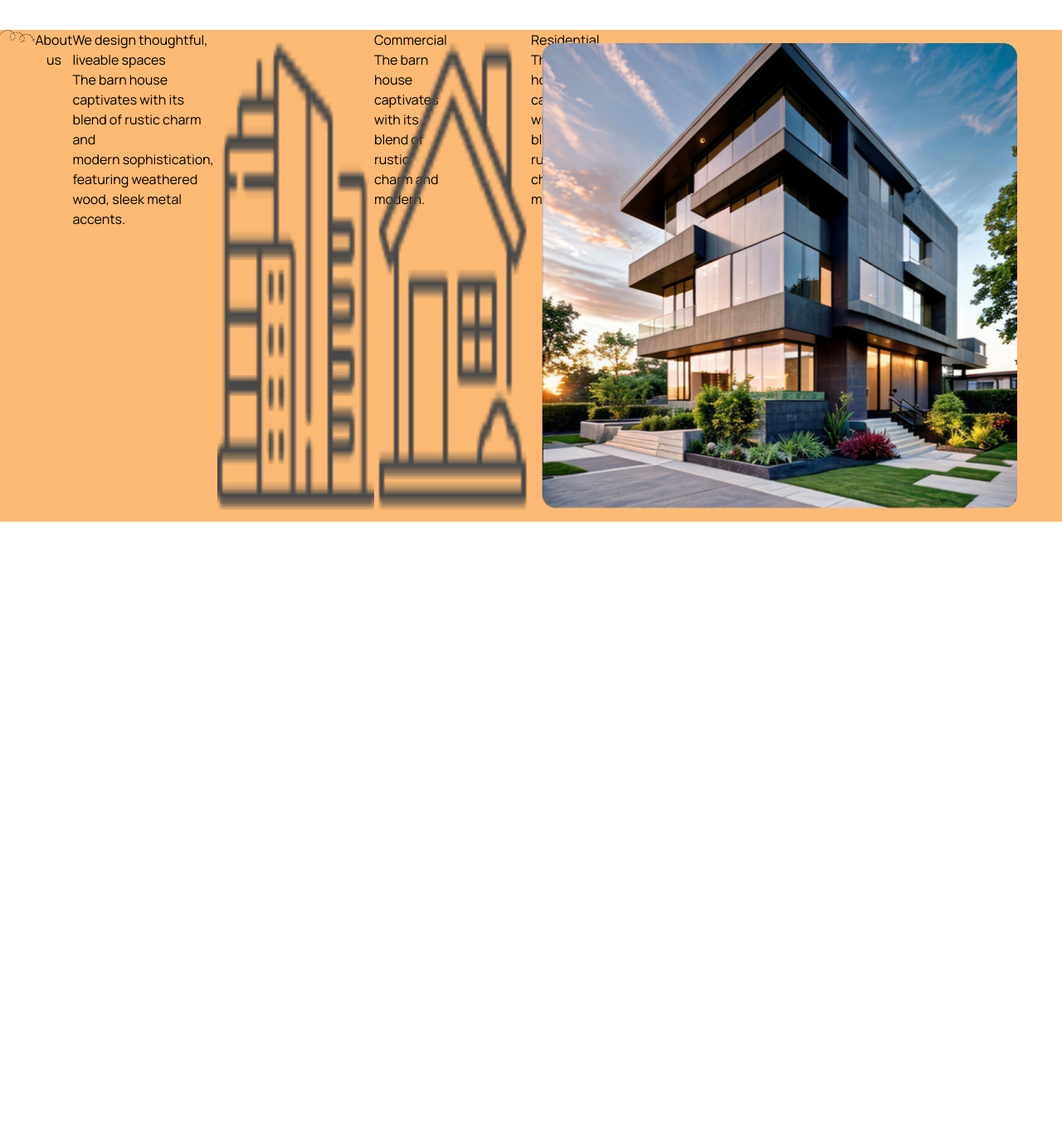
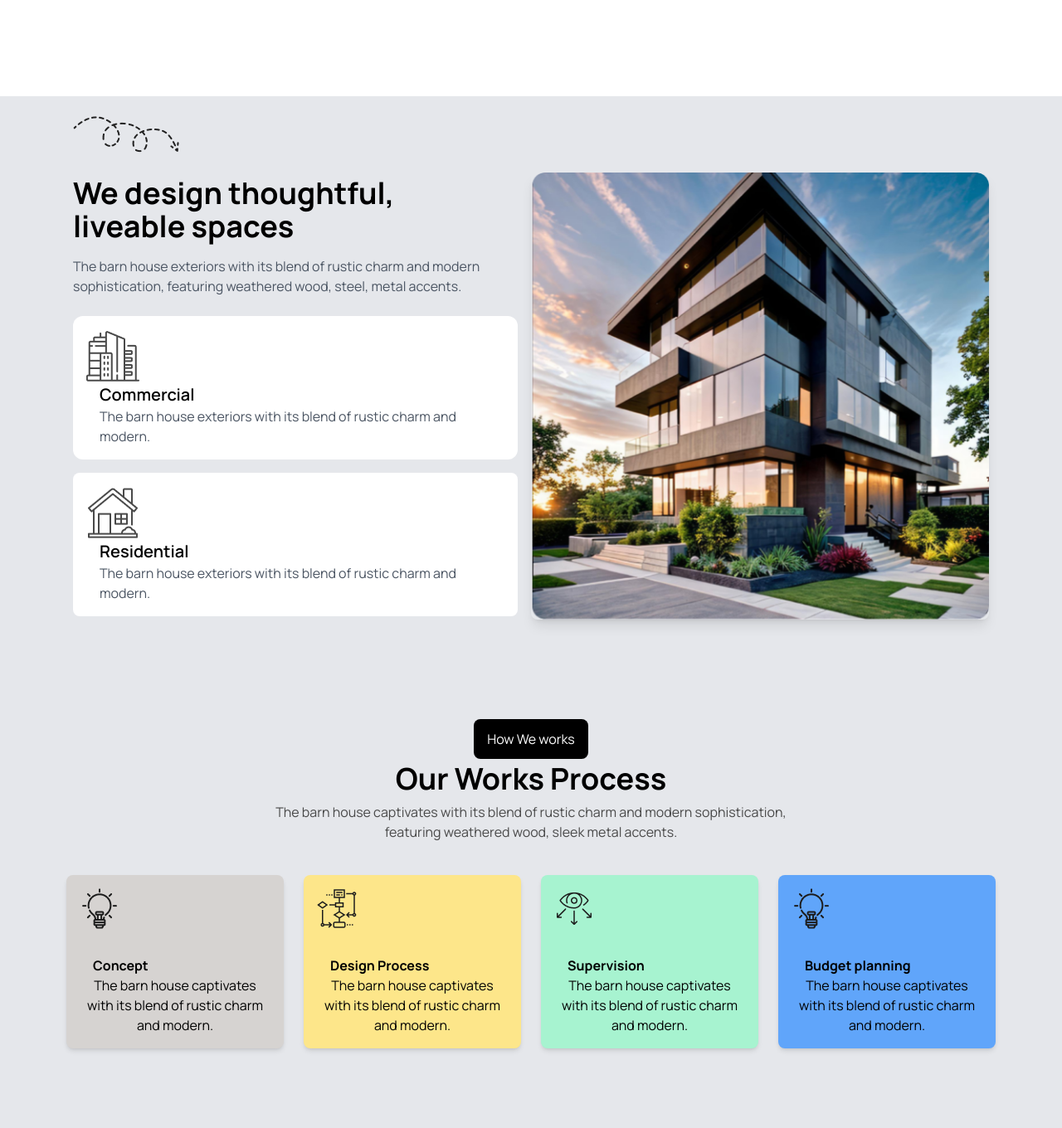
Before and after one commit to rashed62062/g-B10-Assignment-03, a plain HTML site: page index.html in a window 1280 px wide. Shown: the part 706-2066 px from the top of the page at 83% size. Before the commit the page ends 1335 px from the top, so only its background shows below. Drawn offline with nearby package versions, Linux system fonts and the light colour scheme.

Commit message:
our work section done

```diff
--- a/index.html
+++ b/index.html
@@ -17,6 +17,11 @@
 
 
     <title>House </title>
+    <style>
+        .light{
+            color: #494949;
+        }
+    </style>
 
 
     <style>
@@ -26,7 +31,8 @@
 }
     </style>
 </head>
-<body class="manrope">
+<body class="manrope w-full">
+ <header class="lg:flex mt-10 mb-20">
 
  <!-- navar section -->
  <section class="w-screen h-full">
@@ -34,19 +40,19 @@
       <div class="flex">   <a href=""><i class="fa-solid fa-arrow-right-long -rotate-45 text-xl rounded-full py-2 px-3 gap-1 bg-black text-white"  ></i> </a>
         <h1 class="font-bold flex mt-3 font-sm">Rinterio</h1></div>
 
-            <ul class="flex gap-10 justify-center items-center text-xl">
+        <!-- <ul class="flex gap-10 justify-center items-center text-xl md:hidden">
             <li> <a href=""></a>Home</li>
             <li> <a href=""></a> Services</li>
             <li> <a href=""></a>Portfolio</li>
             <li> <a href=""></a>Blogs</li>
-                <li> <a href=""></a>Contact Us</li>
-
+            <li> <a href=""></a>Contact Us</li> -->
+<!--
           <div class="flex gap-4 ml-4">
             <li class="bg-gray-500"> <a href=""></a><i class="fa-thin fa-magnifying-glass"></i> </li>
             <li> <a href=""></a> m</li>
              <li class="bg-[#ABEF5F] rounded-lg py-5 px-7 font-bold"><a href="" ></a>Book consult <i class="fa-solid fa-arrow-right-long -rotate-45 text-xl rounded-full bg-black text-white py-2 px-3"  ></i></li>
           </div>
-
+                  -->
         </ul>
     </nav>
 
@@ -76,62 +82,134 @@
 
     </section>
 </section>
+ </header>
 
-    <!-- About us section -->
+    <!-- About us section  start-->
 
 
 
  <main>
-    <section class="bg-orange-300">
-        <!-- about us img section -->
-        <div class="grid grid-cols-2">
-            <div class="flex">
+    <section class="bg-gray-200 w-full">
+        <div class="max-w-6xl mx-auto p-6">
+            <div>
+                <!-- img section -->
                 <div>
                     <img src="assets/Vector.png" alt="">
                 </div>
+
+                <!-- button section -->
                  <div>
-                    <!-- button section -->
-                    <button>  About us</button>
+                    <button></button>
+                 </div>
+            </div>
+            <!-- About Us Section -->
+            <div>
+                <div class="lg:flex   grid grid-cols-1 md:cols-2 lg:grid-cols-4 items-center justify-between">
+                    <!-- Text and Icons Section -->
+                    <div class="w-full lg:w-1/2 lg:pr-4 mb-6 lg:mb-0">
+                        <h2 class="text-4xl font-bold mb-4 text-center lg:text-left">We design thoughtful, <br> liveable spaces</h2>
+                        <p class="text-gray-600 mb-6 text-center lg:text-left">
+                            The barn house exteriors with its blend of rustic charm and modern sophistication, featuring
+                            weathered wood, steel, metal accents.
+                        </p>
+                        <div class="space-y-4">
+                            <!-- Commercial Section -->
+                            <div class="items-center bg-white p-4  rounded-xl">
+                                <div class="">
+                                   <img src="assets/commercial.png" alt="">
+                                </div>
+                                <div class="ml-4">
+                                    <h3 class="text-xl font-semibold">Commercial</h3>
+                                    <p class="text-gray-600">The barn house exteriors with its blend of rustic charm and modern.</p>
+                                </div>
+                            </div>
+                            <!-- Residential Section -->
+                            <div class="items-center bg-white p-4 rounded-lg">
+                                <div class="">
+                                    <img src="assets/residential.png" alt="">
+                                </div>
+                                <div class="ml-4">
+                                    <h3 class="text-xl font-semibold">Residential</h3>
+                                    <p class="text-gray-600">The barn house exteriors with its blend of rustic charm and modern.</p>
+                                </div>
+                            </div>
+                        </div>
+                    </div>
+                    <!-- Image Section -->
+                    <div class="w-full lg:w-1/2 ">
+                        <img class="rounded-lg shadow-lg w-full h-auto" src="assets/Rectangle.png" alt="Modern House">
+                    </div>
+                </div>
+            </div>
+        </div>
+         <!-- Our Works Process start -->
+
+
+
+        <section class="py-8 lg:py-24 px-20 bg-gray-200 ">
+            <!--button section -->
+
+
+            <div class="text-center mb-1">
+                <button class="bg-black py-3 px-4 text-white rounded-lg">How We works</button>
+
+            </div>
+            <!-- text section -->
+             <div class="text-center  ">
+                <h1 class="text-2xl font-bold md:text-4xl mb-2">Our Works Process</h1>
+                <p class="light mb-10">The barn house captivates with its blend of rustic charm and modern sophistication, <br> featuring weathered wood, sleek metal accents.</p>
+
+             </div>
+             <!-- grid  card section -->
+               <div class="grid grid-cols-1 md:grid-cols-2 lg:grid-cols-4 gap-6 text-center">
+                <!-- product card 1 -->
+
+                <div class="rounded-lg shadow-md  bg-stone-300 overflow-hidden">
+                    <img class="m-4" src="assets/concept.png" alt="">
+                    <div class=p-4>
+                        <h1 class="text-start mx-4 text-1xl font-bold">Concept</h1>
+                    <p>The barn house captivates with its blend of rustic charm <br> and modern.</p>
+                    </div>
+                </div>
+                <!-- card 2  -->
+
+                <div class="rounded-lg shadow-md  bg-amber-200 overflow-hidden">
+                    <img class="m-4" src="assets/flow-chart.png" alt="">
+                    <div class=p-4>
+                        <h1 class="text-start mx-4 text-1xl font-bold">Design Process</h1>
+                    <p>The barn house captivates with its blend of rustic charm <br> and modern.</p>
+                    </div>
                 </div>
 
-                <!-- text section -->
-                  <div>
-                    <h1>We design thoughtful, <br> liveable spaces</h1>
-                 <p>The barn house captivates with its blend of rustic charm and <br>
-                    modern sophistication, featuring weathered wood, sleek metal accents.</p>
+
+
+
+                  <!-- card 3  -->
+                  <div class="rounded-lg shadow-md  bg-emerald-200 overflow-hidden">
+                    <img class="m-4" src="assets/vision.png" alt="">
+                    <div class=p-4 >
+                        <h1 class="text-start mx-4 text-1xl font-bold">Supervision</h1>
+                    <p>The barn house captivates with its blend of rustic charm <br> and modern.</p>
+                    </div>
                 </div>
 
-                    <!-- card section 1 -->
-                     <div class="flex">
-                        <img src="assets/commercial.png" alt="">
-                        <div>
-                            <h1>Commercial</h1>
-                            <p>The barn house captivates with its blend of rustic charm and modern.</p>
-                        </div>
-                     </div>
-                     <!-- card section 2 -->
 
-                     <div class="flex">
-                        <img src="assets/residential.png" alt="">
-                        <div>
-                            <h1>Residential</h1>
-                            <p>The barn house captivates with its blend of rustic charm and modern.</p>
+
+
+
+                    <!-- card 4  -->
+                    <div class="rounded-lg shadow-md  bg-blue-400 overflow-hidden">
+                        <img class="m-4" src="assets/concept.png" alt="">
+                        <div class=p-4>
+                            <h1 class="text-start mx-4 text-1xl font-bold">Budget planning</h1>
+                        <p>The barn house captivates with its blend of rustic charm <br> and modern.</p>
                         </div>
                     </div>
 
                </div>
-                 <!-- about us img section -->
-
-                 <div class="flex mx-3 my-4 rounded-md">
-                    <img src="assets/Rectangle.png" alt="">
-
-                 </div>
-
-
-
-        </div>
 
         </section>
+
  </main>
 
 </body >
```
Also changed, not shown: in.html (added, +43 -0 lines), ins.html (added, +52 -0 lines). Lines whose indentation alone changed are shown as unchanged.
